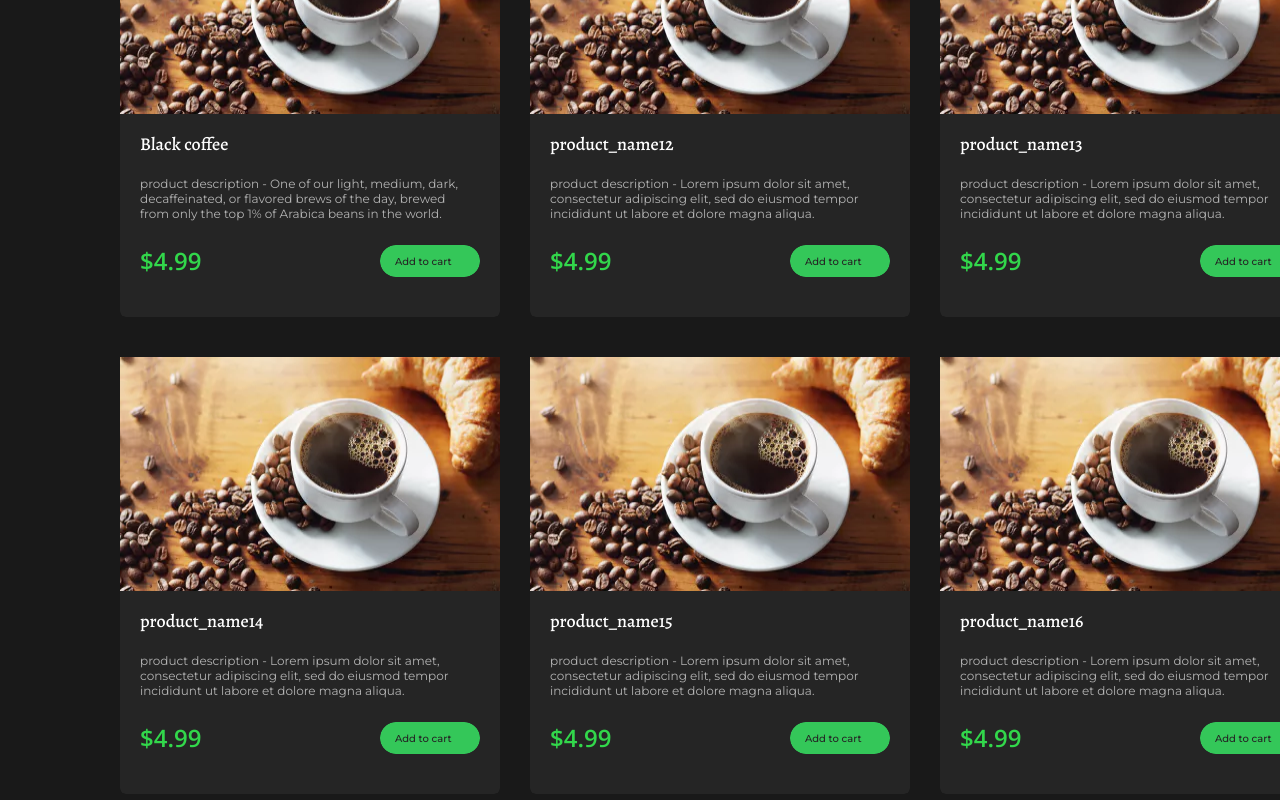
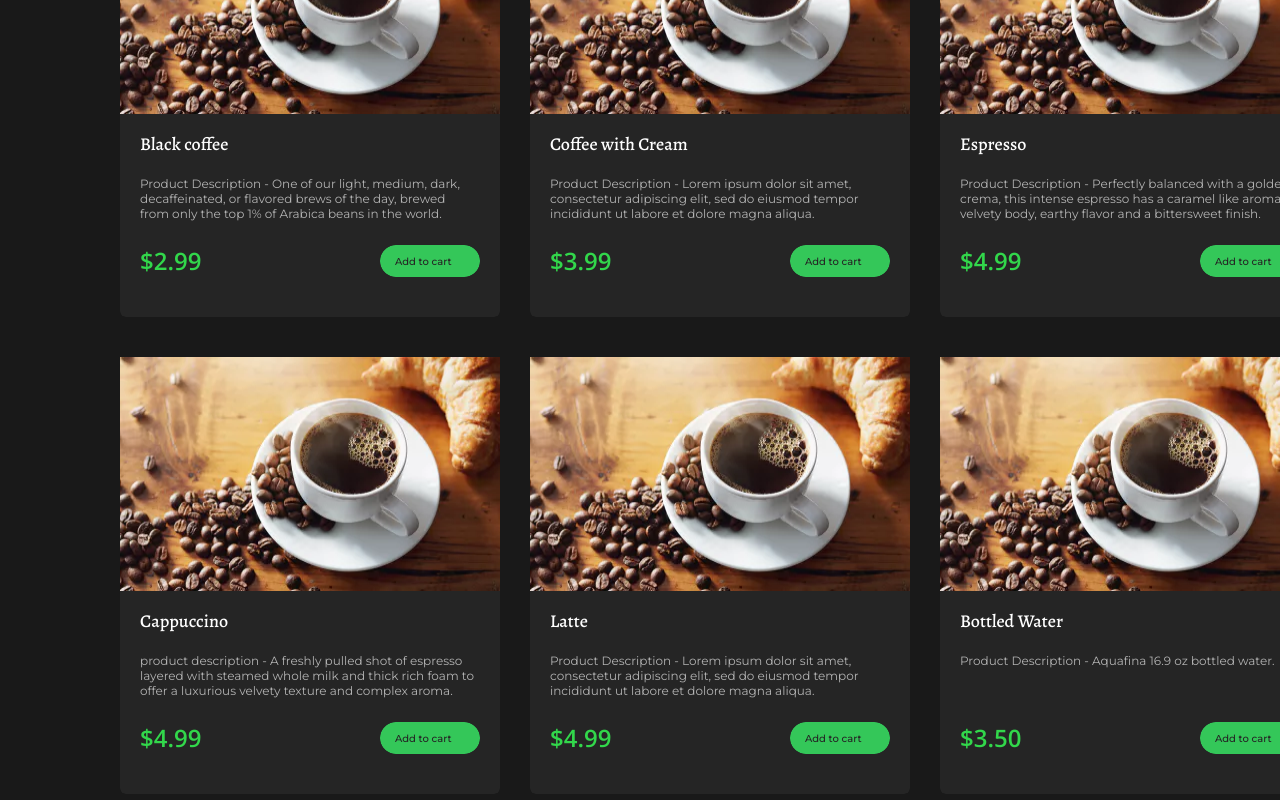
Before and after one commit to MatthewHummel/CSI3370_Project, a Vue app: page /menu in a window 1280 px wide. Shown: the part 420-1220 px from the top of the page. Built offline with nearby package versions, Linux system fonts and the light colour scheme; a web font is replaced by a local one; what @lottiefiles/vue-lottie-player would draw is missing.

Commit message:
menu update

```diff
--- a/src/views/menupage.vue
+++ b/src/views/menupage.vue
@@ -295,13 +295,11 @@
           />
           <span class="menupage-text073">
             <span>
-              product description - Lorem ipsum dolor sit
-              amet, consectetur adipiscing elit, sed do eiusmod tempor incididunt
-              ut labore et dolore magna aliqua.
+              Product Description - Aquafina 16.9 oz bottled water.
             </span>
           </span>
           <span class="menupage-text075">
-            <span>product_name16</span>
+            <span>Bottled Water</span>
           </span>
           <div class="menupage-picture06">
             <img
@@ -315,7 +313,7 @@
               class="menupage-coffeepic01"
             />
           </div>
-          <span class="menupage-text077"><span>$4.99</span></span>
+          <span class="menupage-text077"><span>$3.50</span></span>
           <button class="menupage-addtocartbutton06">
             <img
               src="/playground_assets/primaryi2717-gm06-200h.png"
@@ -333,13 +331,13 @@
           />
           <span class="menupage-text081">
             <span>
-              product description - Lorem ipsum dolor sit
+              Product Description - Lorem ipsum dolor sit
               amet, consectetur adipiscing elit, sed do eiusmod tempor incididunt
               ut labore et dolore magna aliqua.
             </span>
           </span>
           <span class="menupage-text083">
-            <span>product_name15</span>
+            <span>Latte</span>
           </span>
           <div class="menupage-picture07">
             <img
@@ -371,13 +369,13 @@
           />
           <span class="menupage-text089">
             <span>
-              product description - Lorem ipsum dolor sit
-              amet, consectetur adipiscing elit, sed do eiusmod tempor incididunt
-              ut labore et dolore magna aliqua.
+              product description - A freshly pulled shot of espresso
+              layered with steamed whole milk and thick rich foam to
+              offer a luxurious velvety texture and complex aroma.
             </span>
           </span>
           <span class="menupage-text091">
-            <span>product_name14</span>
+            <span>Cappuccino</span>
           </span>
           <div class="menupage-picture08">
             <img
@@ -404,13 +402,13 @@
           />
           <span class="menupage-text097">
             <span>
-              product description - Lorem ipsum dolor sit
-              amet, consectetur adipiscing elit, sed do eiusmod tempor incididunt
-              ut labore et dolore magna aliqua.
+              Product Description - Perfectly balanced with a golden
+              crema, this intense espresso has a caramel like aroma,
+              velvety body, earthy flavor and a bittersweet finish.
             </span>
           </span>
           <span class="menupage-text099">
-            <span>product_name13</span>
+            <span>Espresso</span>
           </span>
           <div class="menupage-picture09">
             <img
@@ -437,13 +435,13 @@
           />
           <span class="menupage-text105">
             <span>
-              product description - Lorem ipsum dolor sit
+              Product Description - Lorem ipsum dolor sit
               amet, consectetur adipiscing elit, sed do eiusmod tempor incididunt
               ut labore et dolore magna aliqua.
             </span>
           </span>
           <span class="menupage-text107">
-            <span>product_name12</span>
+            <span>Coffee with Cream</span>
           </span>
           <div class="menupage-picture10">
             <img
@@ -452,7 +450,7 @@
               class="menupage-coffeepic014"
             />
           </div>
-          <span class="menupage-text109"><span>$4.99</span></span>
+          <span class="menupage-text109"><span>$3.99</span></span>
           <button class="menupage-addtocartbutton10">
             <img
               src="/playground_assets/primaryi2717-ugo-200h.png"
@@ -470,7 +468,7 @@
           />
           <span class="menupage-text113">
             <span>
-              product description - One of our light, medium, dark,
+              Product Description - One of our light, medium, dark,
               decaffeinated, or flavored brews of the day, brewed
               from only the top 1% of Arabica beans in the world.
             </span>
@@ -490,7 +488,7 @@
               class="menupage-coffeepic015"
             />
           </div>
-          <span class="menupage-text117"><span>$4.99</span></span>
+          <span class="menupage-text117"><span>$2.99</span></span>
           <button class="menupage-addtocartbutton11">
             <img
               src="/playground_assets/primaryi2617-xzyn-200h.png"
```
